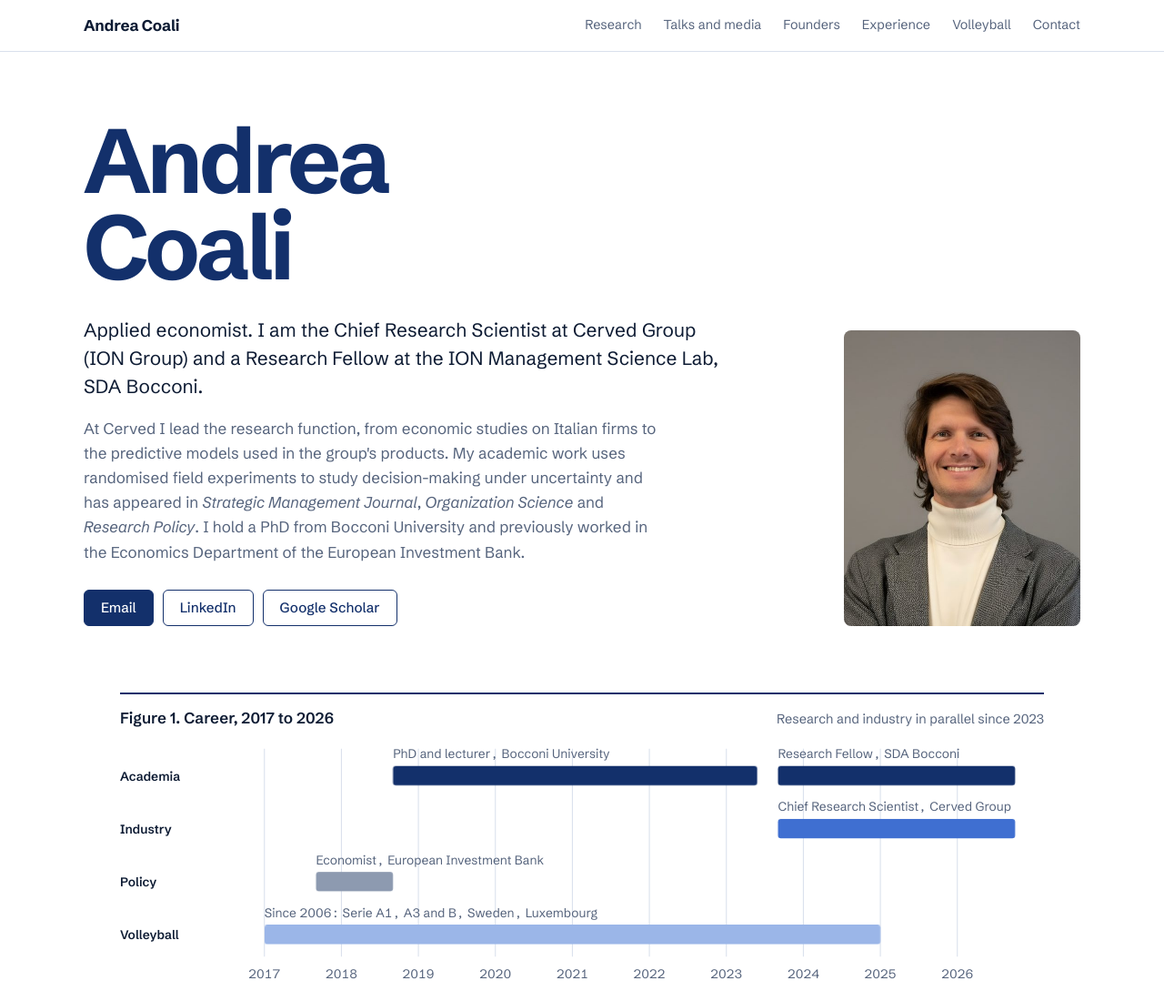
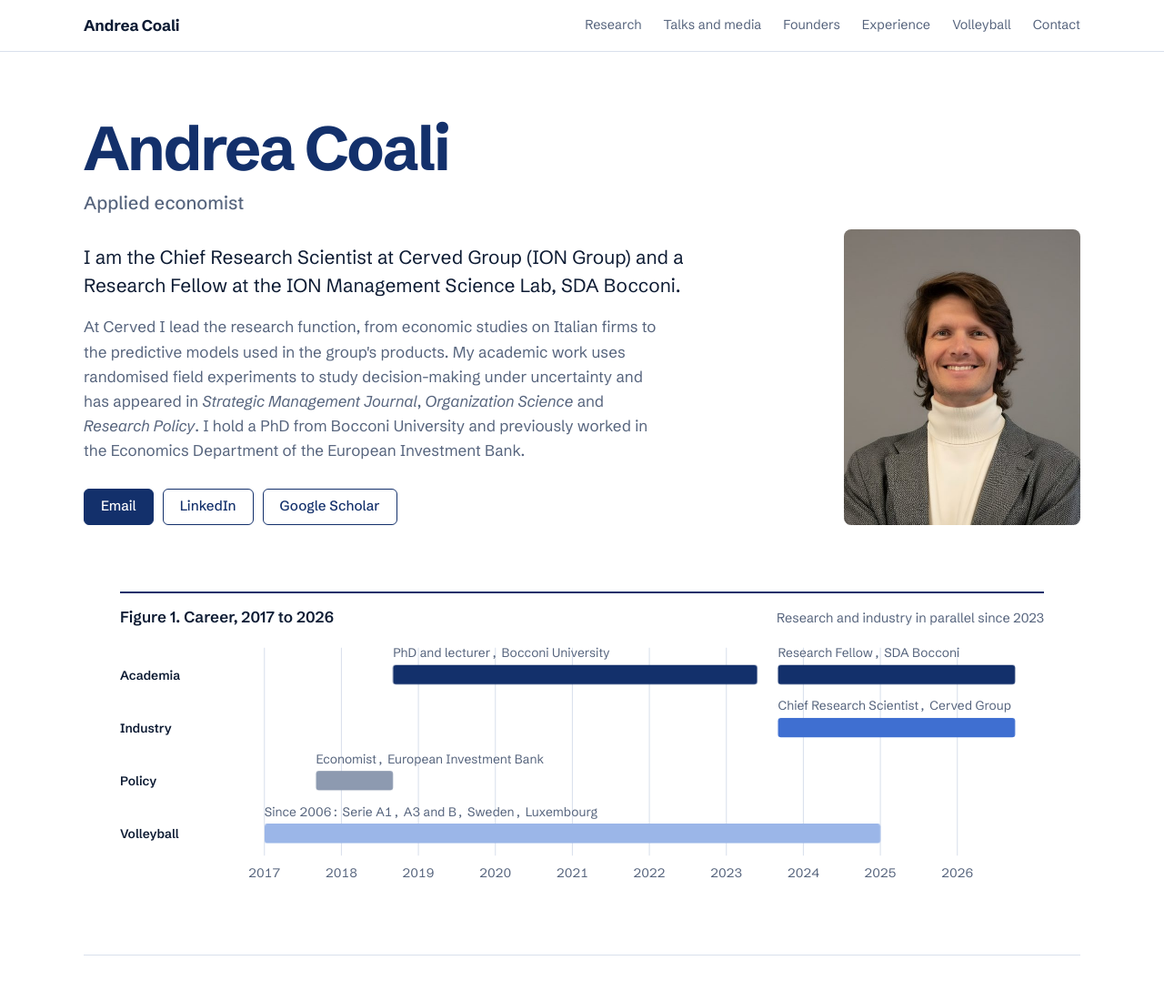
Before and after one commit to andreacoali/personal-website, a plain HTML site: page index.html in a window 1280 px wide. Shown: the top 1100 px of the page at 91% size. Drawn offline with Linux system fonts and the light colour scheme.

Commit message:
Hero: name on one line, smaller; separate role line
Co-Authored-By: Claude Opus 5.5 <noreply@anthropic.com>

```diff
--- a/index.html
+++ b/index.html
@@ -77,7 +77,8 @@ a:hover { color: var(--navy); text-decoration-color: currentColor; }
 
 /* opening */
 .opening { display: grid; grid-template-columns: minmax(0, 1fr) 260px; gap: 64px; align-items: end; padding: 72px 0 48px; }
-h1 { font-weight: 700; font-size: clamp(3rem, 8vw, 6.25rem); line-height: .95; letter-spacing: -.045em; color: var(--navy); margin: 0 0 28px; }
+h1 { font-weight: 700; font-size: clamp(2.5rem, 5.5vw, 4.25rem); line-height: 1; letter-spacing: -.035em; color: var(--navy); margin: 0 0 10px; white-space: nowrap; }
+.role-line { font-size: 1.25rem; font-weight: 500; color: var(--slate); margin-bottom: 28px; }
 .standfirst { font-size: 1.3rem; line-height: 1.5; max-width: 34em; margin-bottom: 16px; }
 .standfirst + p { color: var(--slate); max-width: 38em; }
 .actions { display: flex; flex-wrap: wrap; gap: 10px; margin-top: 28px; }
@@ -339,8 +340,9 @@ footer { border-top: 1px solid var(--line); padding: 24px 0 40px; color: var(--s
 
   <div class="opening">
     <div>
-      <h1>Andrea<br>Coali</h1>
-      <p class="standfirst">Applied economist. I am the Chief Research Scientist at Cerved Group (ION Group) and a Research Fellow at the ION Management Science Lab, SDA Bocconi.</p>
+      <h1>Andrea Coali</h1>
+      <p class="role-line">Applied economist</p>
+      <p class="standfirst">I am the Chief Research Scientist at Cerved Group (ION Group) and a Research Fellow at the ION Management Science Lab, SDA Bocconi.</p>
       <p>At Cerved I lead the research function, from economic studies on Italian firms to the predictive models used in the group's products. My academic work uses randomised field experiments to study decision-making under uncertainty and has appeared in <i>Strategic Management Journal</i>, <i>Organization Science</i> and <i>Research Policy</i>. I hold a PhD from Bocconi University and previously worked in the Economics Department of the European Investment Bank.</p>
       <div class="actions">
         <a class="primary" href="mailto:andrea.coali@gmail.com">Email</a>
```
